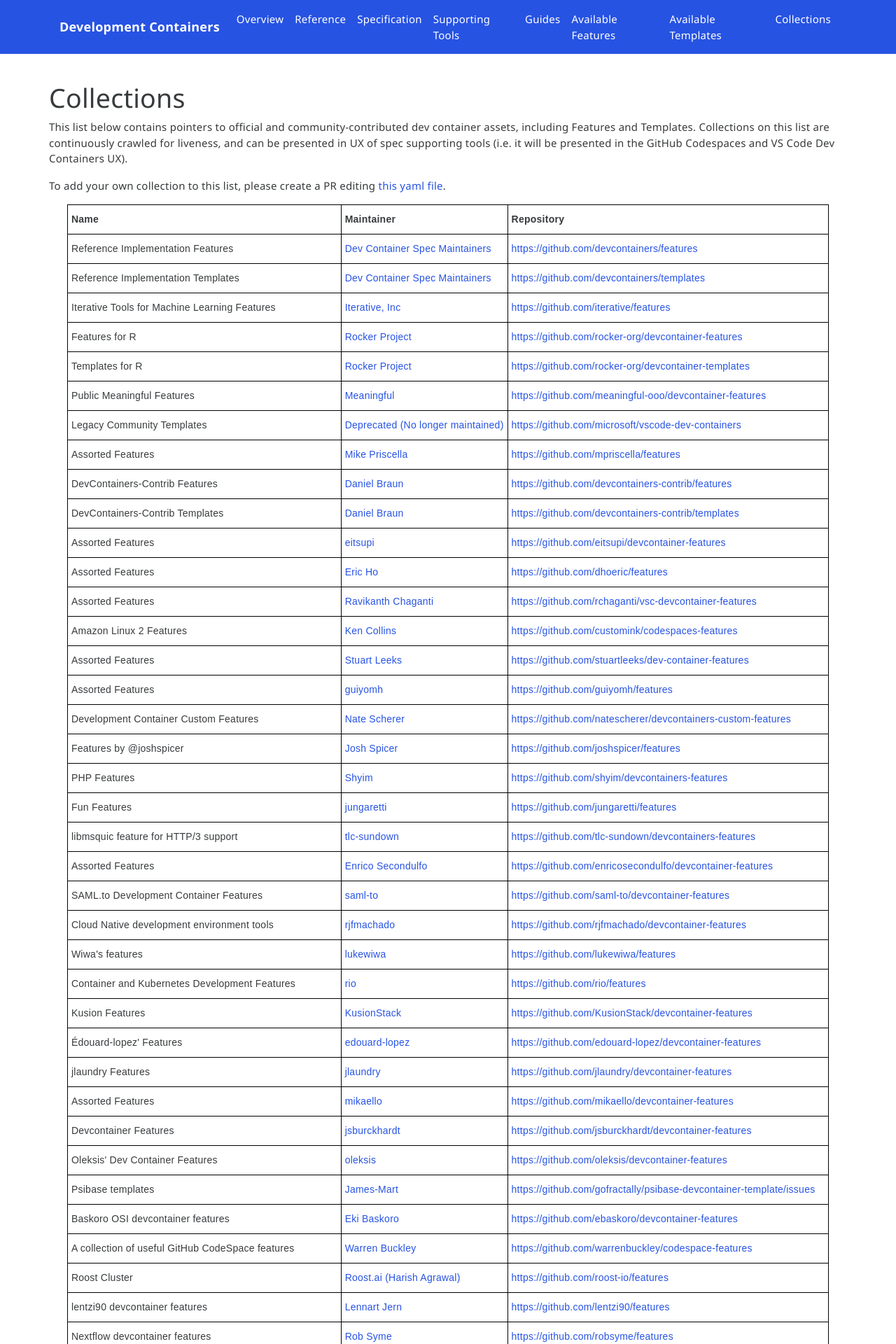
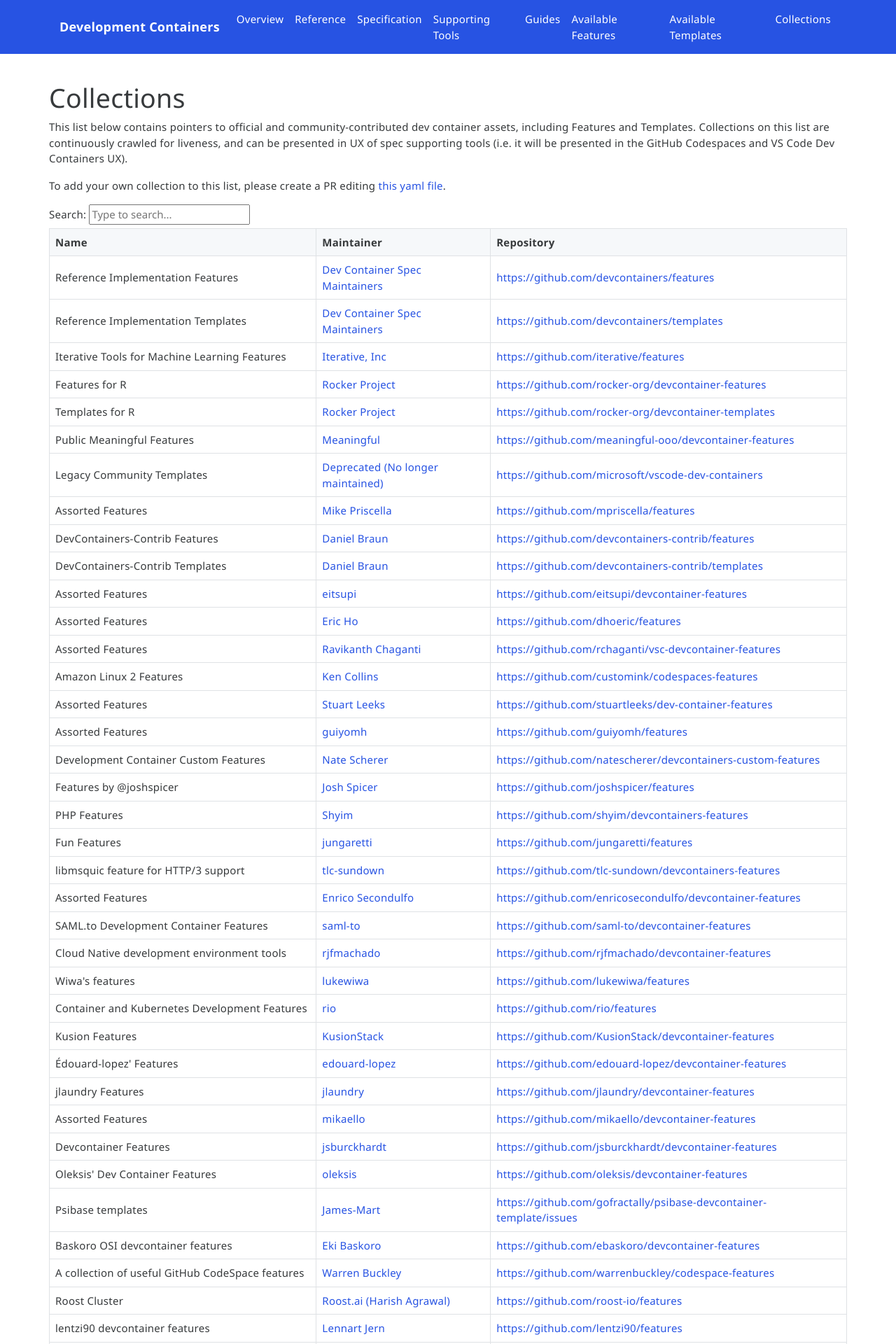
Before and after one commit to devcontainers/devcontainers.github.io, a Jekyll site: the page built from collections.html, in a window 1280 px wide. Shown: the top 1920 px of the page at 70% size. Built offline with Jekyll 4.4.1, drawn with Linux system fonts in a browser that asks for light colours; nearby versions of some CDN libraries; comment, search, counter and statistics services are not loaded.

Commit message:
Add search functionality and styling to collection table

```diff
--- a/collections.html
+++ b/collections.html
@@ -12,22 +12,88 @@
     (i.e. it will be presented in the GitHub Codespaces and VS Code Dev Containers UX).
 </p>
 
+<style>
+    table {
+        border-collapse: collapse;
+        width: 100%;
+        margin: 0 auto;
+        border: 1px solid #dfe2e5;
+    }
+
+    th,
+    td {
+        text-align: left;
+        padding: 8px;
+        border: 1px solid #dfe2e5;
+    }
+
+    th {
+        background-color: #f6f8fa;
+    }
+</style>
+
 <p>
     To add your own collection to this list, please create a PR editing <a
         href="https://github.com/devcontainers/devcontainers.github.io/blob/gh-pages/_data/collection-index.yml">this
         yaml file</a>.
 </p>
-<tr>
-    <td class="tg-0lax"><b>Name</b></b></td>
-    <td class="tg-0lax"><b>Maintainer</b></td>
-    <td class="tg-0lax"><b>Repository</b></td>
-</tr>
 
-{% for c in site.data.collection-index %}
-<tr>
-    <td class="tg-0lax">{{ c.name }}</td>
-    <td class="tg-0lax"><a rel="nofollow" href="{{ c.contact | strip_html  }}">{{ c.maintainer | strip_html }}</a></td>
-    <td class="tg-0lax"><a rel="nofollow" href="{{ c.repository | strip_html  }}">{{ c.repository | strip_html }}</a>
-    </td>
-</tr>
-{% endfor %}
+<div>
+    <label for="search-input">Search:</label>
+    <input type="text" id="search-input" onkeyup="filterTable()" placeholder="Type to search...">
+</div>
+
+<table id="collection-table">
+    <thead>
+        <tr>
+            <th><b>Name</b></th>
+            <th><b>Maintainer</b></th>
+            <th><b>Repository</b></th>
+        </tr>
+    </thead>
+    <tbody>
+        {% for c in site.data.collection-index %}
+        <tr>
+            <td>{{ c.name }}</td>
+            <td><a rel="nofollow" href="{{ c.contact | strip_html }}">{{ c.maintainer | strip_html }}</a></td>
+            <td><a rel="nofollow" href="{{ c.repository | strip_html }}">{{ c.repository | strip_html }}</a></td>
+        </tr>
+        {% endfor %}
+    </tbody>
+</table>
+
+<script>
+    function filterTable() {
+        // Get input value and convert to lowercase
+        var input = document.getElementById("search-input");
+        var filter = input.value.toLowerCase();
+
+        // Get table rows and loop through them
+        var table = document.getElementById("collection-table");
+        var rows = table.getElementsByTagName("tr");
+        for (var i = 0; i < rows.length; i++) {
+            var row = rows[i];
+
+            // Get cells in current row and loop through them
+            var cells = row.getElementsByTagName("td");
+            var showRow = false;
+            for (var j = 0; j < cells.length; j++) {
+                var cell = cells[j];
+                var text = cell.textContent.toLowerCase();
+
+                // Check if cell text contains filter text
+                if (text.indexOf(filter) > -1) {
+                    showRow = true;
+                    break;
+                }
+            }
+
+            // Show or hide row based on filter
+            if (showRow) {
+                row.style.display = "";
+            } else {
+                row.style.display = "none";
+            }
+        }
+    }
+</script>
```
